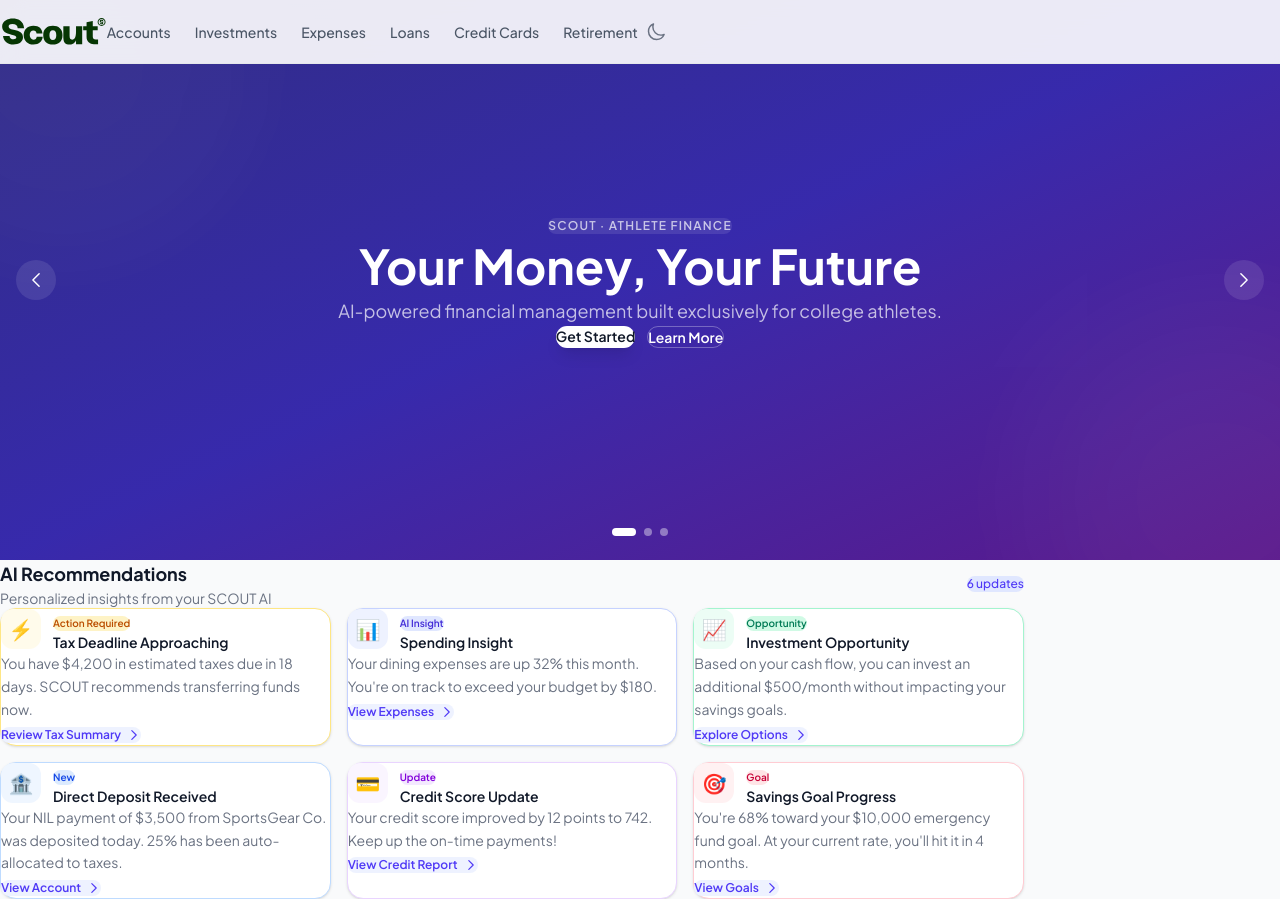
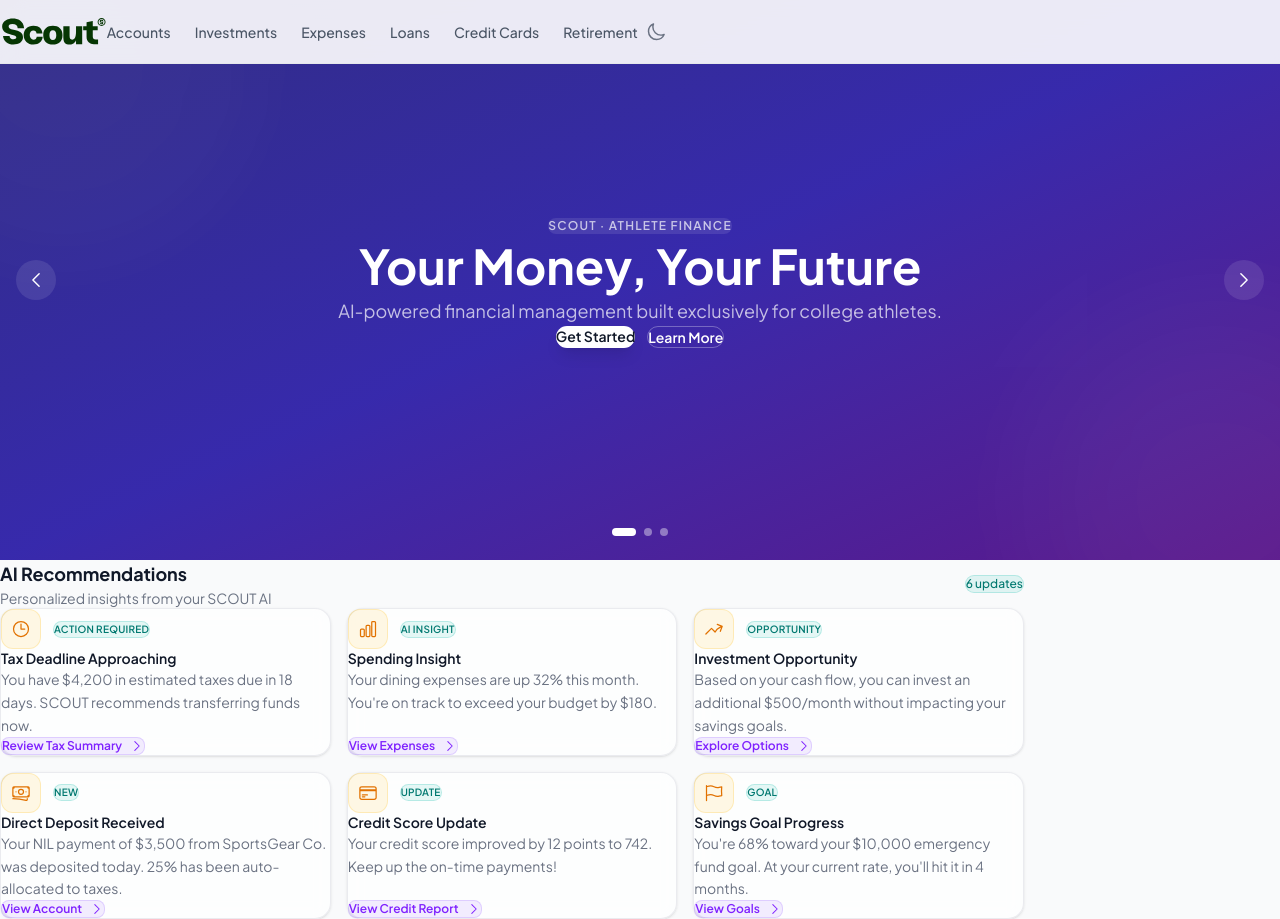
Before and after one commit to karimlo/prototype, a Vue app: page /#/login in a window 1280 px wide. Both pictures are taken after typing "name@example.com", "Sample123" into the empty fields and a click on the button "Sign in". Built offline with nearby package versions, Linux system fonts and the light colour scheme.

Commit message:
fix: monochrome thin SVG icons, unified gold/teal/violet glass cards, fix all button padding

```diff
--- a/src/components/FinanceCards.vue
+++ b/src/components/FinanceCards.vue
@@ -1,120 +1,105 @@
 <script setup>
+// Thin monochrome SVG icon paths (Heroicons outline, stroke-width 1.5)
+const icons = {
+  clock:    'M12 6v6h4.5m4.5 0a9 9 0 1 1-18 0 9 9 0 0 1 18 0Z',
+  chart:    'M3 13.125C3 12.504 3.504 12 4.125 12h2.25c.621 0 1.125.504 1.125 1.125v6.75C7.5 20.496 6.996 21 6.375 21h-2.25A1.125 1.125 0 0 1 3 19.875v-6.75ZM9.75 8.625c0-.621.504-1.125 1.125-1.125h2.25c.621 0 1.125.504 1.125 1.125v11.25c0 .621-.504 1.125-1.125 1.125h-2.25a1.125 1.125 0 0 1-1.125-1.125V8.625ZM16.5 4.125c0-.621.504-1.125 1.125-1.125h2.25C20.496 3 21 3.504 21 4.125v15.75c0 .621-.504 1.125-1.125 1.125h-2.25a1.125 1.125 0 0 1-1.125-1.125V4.125Z',
+  trending: 'M2.25 18 9 11.25l4.306 4.306a11.95 11.95 0 0 1 5.814-5.518l2.74-1.22m0 0-5.94-2.281m5.94 2.28-2.28 5.941',
+  banknote: 'M2.25 18.75a60.07 60.07 0 0 1 15.797 2.101c.727.198 1.453-.342 1.453-1.096V18.75M3.75 4.5v.75A.75.75 0 0 1 3 6h-.75m0 0v-.375c0-.621.504-1.125 1.125-1.125H20.25M2.25 6v9m18-10.5v.75c0 .414.336.75.75.75h.75m-1.5-1.5h.375c.621 0 1.125.504 1.125 1.125v9.75c0 .621-.504 1.125-1.125 1.125h-.375m1.5-1.5H21a.75.75 0 0 0-.75.75v.75m0 0H3.75m0 0h-.375a1.125 1.125 0 0 1-1.125-1.125V15m1.5 1.5v-.75A.75.75 0 0 0 3 15h-.75M15 10.5a3 3 0 1 1-6 0 3 3 0 0 1 6 0Zm3 0h.008v.008H18V10.5Zm-12 0h.008v.008H6V10.5Z',
+  card:     'M2.25 8.25h19.5M2.25 9h19.5m-16.5 5.25h6m-6 2.25h3m-3.75 3h15a2.25 2.25 0 0 0 2.25-2.25V6.75A2.25 2.25 0 0 0 19.5 4.5h-15a2.25 2.25 0 0 0-2.25 2.25v10.5A2.25 2.25 0 0 0 4.5 19.5Z',
+  flag:     'M3 3v1.5M3 21v-6m0 0 2.77-.693a9 9 0 0 1 6.208.682l.108.054a9 9 0 0 0 6.086.71l3.114-.732a48.524 48.524 0 0 1-.005-10.499l-3.11.732a9 9 0 0 1-6.085-.711l-.108-.054a9 9 0 0 0-6.208-.682L3 4.5M3 15V4.5',
+}
+
 const cards = [
-  {
-    type: 'alert',
-    icon: '⚡',
-    color: 'amber',
-    title: 'Tax Deadline Approaching',
-    body: 'You have $4,200 in estimated taxes due in 18 days. SCOUT recommends transferring funds now.',
-    action: 'Review Tax Summary',
-    badge: 'Action Required',
-  },
-  {
-    type: 'insight',
-    icon: '📊',
-    color: 'indigo',
-    title: 'Spending Insight',
-    body: 'Your dining expenses are up 32% this month. You\'re on track to exceed your budget by $180.',
-    action: 'View Expenses',
-    badge: 'AI Insight',
-  },
-  {
-    type: 'opportunity',
-    icon: '📈',
-    color: 'emerald',
-    title: 'Investment Opportunity',
-    body: 'Based on your cash flow, you can invest an additional $500/month without impacting your savings goals.',
-    action: 'Explore Options',
-    badge: 'Opportunity',
-  },
-  {
-    type: 'info',
-    icon: '🏦',
-    color: 'blue',
-    title: 'Direct Deposit Received',
-    body: 'Your NIL payment of $3,500 from SportsGear Co. was deposited today. 25% has been auto-allocated to taxes.',
-    action: 'View Account',
-    badge: 'New',
-  },
-  {
-    type: 'info',
-    icon: '💳',
-    color: 'purple',
-    title: 'Credit Score Update',
-    body: 'Your credit score improved by 12 points to 742. Keep up the on-time payments!',
-    action: 'View Credit Report',
-    badge: 'Update',
-  },
-  {
-    type: 'opportunity',
-    icon: '🎯',
-    color: 'rose',
-    title: 'Savings Goal Progress',
-    body: 'You\'re 68% toward your $10,000 emergency fund goal. At your current rate, you\'ll hit it in 4 months.',
-    action: 'View Goals',
-    badge: 'Goal',
-  },
+  { icon: 'clock',    badge: 'Action Required', title: 'Tax Deadline Approaching',  body: 'You have $4,200 in estimated taxes due in 18 days. SCOUT recommends transferring funds now.',                                        action: 'Review Tax Summary'  },
+  { icon: 'chart',    badge: 'AI Insight',       title: 'Spending Insight',           body: "Your dining expenses are up 32% this month. You're on track to exceed your budget by $180.",                                           action: 'View Expenses'       },
+  { icon: 'trending', badge: 'Opportunity',      title: 'Investment Opportunity',     body: 'Based on your cash flow, you can invest an additional $500/month without impacting your savings goals.',                               action: 'Explore Options'     },
+  { icon: 'banknote', badge: 'New',              title: 'Direct Deposit Received',    body: 'Your NIL payment of $3,500 from SportsGear Co. was deposited today. 25% has been auto-allocated to taxes.',                           action: 'View Account'        },
+  { icon: 'card',     badge: 'Update',           title: 'Credit Score Update',        body: 'Your credit score improved by 12 points to 742. Keep up the on-time payments!',                                                       action: 'View Credit Report'  },
+  { icon: 'flag',     badge: 'Goal',             title: 'Savings Goal Progress',      body: "You're 68% toward your $10,000 emergency fund goal. At your current rate, you'll hit it in 4 months.",                                action: 'View Goals'          },
 ]
-
-const colorMap = {
-  amber:   { badge: 'bg-amber-100 text-amber-700 dark:bg-amber-900/30 dark:text-amber-400', icon: 'bg-amber-50 dark:bg-amber-900/20', border: 'border-amber-200 dark:border-amber-800/50' },
-  indigo:  { badge: 'bg-indigo-100 text-indigo-700 dark:bg-indigo-900/30 dark:text-indigo-400', icon: 'bg-indigo-50 dark:bg-indigo-900/20', border: 'border-indigo-200 dark:border-indigo-800/50' },
-  emerald: { badge: 'bg-emerald-100 text-emerald-700 dark:bg-emerald-900/30 dark:text-emerald-400', icon: 'bg-emerald-50 dark:bg-emerald-900/20', border: 'border-emerald-200 dark:border-emerald-800/50' },
-  blue:    { badge: 'bg-blue-100 text-blue-700 dark:bg-blue-900/30 dark:text-blue-400', icon: 'bg-blue-50 dark:bg-blue-900/20', border: 'border-blue-200 dark:border-blue-800/50' },
-  purple:  { badge: 'bg-purple-100 text-purple-700 dark:bg-purple-900/30 dark:text-purple-400', icon: 'bg-purple-50 dark:bg-purple-900/20', border: 'border-purple-200 dark:border-purple-800/50' },
-  rose:    { badge: 'bg-rose-100 text-rose-700 dark:bg-rose-900/30 dark:text-rose-400', icon: 'bg-rose-50 dark:bg-rose-900/20', border: 'border-rose-200 dark:border-rose-800/50' },
-}
 </script>
 
 <template>
   <section class="px-5 md:px-8 py-8">
     <div class="max-w-5xl mx-auto">
+
+      <!-- Section header -->
       <div class="flex items-center justify-between mb-6">
         <div>
           <h2 class="text-lg font-bold text-gray-900 dark:text-white">AI Recommendations</h2>
           <p class="text-sm text-gray-500 dark:text-gray-400 mt-0.5">Personalized insights from your SCOUT AI</p>
         </div>
-        <span class="text-xs px-2.5 py-1 rounded-full bg-indigo-100 dark:bg-indigo-900/30 text-indigo-600 dark:text-indigo-400 font-medium">
+        <span class="text-xs font-medium px-3 py-1.5 rounded-full
+          bg-teal-500/10 text-teal-700 dark:text-teal-400
+          border border-teal-500/20">
           {{ cards.length }} updates
         </span>
       </div>
 
+      <!-- Cards grid -->
       <div class="grid grid-cols-1 md:grid-cols-2 lg:grid-cols-3 gap-4">
         <div
           v-for="(card, i) in cards"
           :key="i"
-          class="group bg-white dark:bg-gray-900 rounded-2xl border p-6 shadow-sm
-            hover:shadow-md hover:-translate-y-0.5 transition-all duration-300 cursor-pointer"
-          :class="colorMap[card.color].border"
+          class="group flex flex-col
+            bg-white/70 dark:bg-white/[0.04]
+            backdrop-blur-sm
+            border border-gray-200/80 dark:border-white/[0.08]
+            rounded-2xl p-6 shadow-sm
+            hover:shadow-md hover:-translate-y-0.5
+            transition-all duration-300 cursor-pointer"
         >
-          <div class="flex items-start gap-3 mb-3">
-            <div class="w-10 h-10 rounded-xl flex items-center justify-center text-xl shrink-0"
-              :class="colorMap[card.color].icon">
-              {{ card.icon }}
+          <!-- Icon + badge row -->
+          <div class="flex items-center gap-3 mb-4">
+            <!-- Monochrome thin-line icon -->
+            <div class="w-10 h-10 rounded-xl shrink-0 flex items-center justify-center
+              bg-amber-400/10 dark:bg-amber-400/[0.08]
+              border border-amber-400/20 dark:border-amber-400/15">
+              <svg xmlns="http://www.w3.org/2000/svg"
+                class="w-5 h-5 text-amber-600 dark:text-amber-400"
+                fill="none" viewBox="0 0 24 24"
+                stroke="currentColor" stroke-width="1.5">
+                <path stroke-linecap="round" stroke-linejoin="round" :d="icons[card.icon]" />
+              </svg>
             </div>
-            <div class="flex-1 min-w-0">
-              <span class="inline-block text-[10px] font-semibold px-2 py-0.5 rounded-full mb-1"
-                :class="colorMap[card.color].badge">
-                {{ card.badge }}
-              </span>
-              <h3 class="text-sm font-semibold text-gray-900 dark:text-white leading-snug">{{ card.title }}</h3>
-            </div>
+            <!-- Badge -->
+            <span class="text-[10px] font-semibold tracking-wide uppercase
+              px-2.5 py-1 rounded-full
+              bg-teal-500/10 dark:bg-teal-400/10
+              text-teal-700 dark:text-teal-400
+              border border-teal-500/20 dark:border-teal-400/15">
+              {{ card.badge }}
+            </span>
           </div>
-          <p class="text-sm text-gray-500 dark:text-gray-400 leading-relaxed mb-4">{{ card.body }}</p>
-          <button class="inline-flex items-center gap-1.5 group-hover:gap-2.5
-            text-xs font-semibold text-indigo-600 dark:text-indigo-400
-            hover:text-indigo-700 dark:hover:text-indigo-300
-            px-3 py-1.5 rounded-lg
-            bg-indigo-50 dark:bg-indigo-900/20
-            hover:bg-indigo-100 dark:hover:bg-indigo-900/40
-            transition-all duration-200">
+
+          <!-- Title -->
+          <h3 class="text-sm font-semibold text-gray-900 dark:text-white leading-snug mb-2">
+            {{ card.title }}
+          </h3>
+
+          <!-- Body -->
+          <p class="text-sm text-gray-500 dark:text-gray-400 leading-relaxed mb-5 flex-1">
+            {{ card.body }}
+          </p>
+
+          <!-- Action button — proper padding so text never touches border -->
+          <button class="self-start inline-flex items-center gap-2
+            text-xs font-semibold
+            text-violet-600 dark:text-violet-400
+            bg-violet-500/10 dark:bg-violet-400/10
+            border border-violet-500/20 dark:border-violet-400/15
+            hover:bg-violet-500/20 dark:hover:bg-violet-400/20
+            px-4 py-2 rounded-lg
+            transition-all duration-200
+            group-hover:gap-3">
             {{ card.action }}
-            <svg xmlns="http://www.w3.org/2000/svg" class="w-3.5 h-3.5 transition-all duration-200" fill="none" viewBox="0 0 24 24" stroke="currentColor" stroke-width="2">
+            <svg xmlns="http://www.w3.org/2000/svg" class="w-3.5 h-3.5 shrink-0" fill="none" viewBox="0 0 24 24" stroke="currentColor" stroke-width="1.75">
               <path stroke-linecap="round" stroke-linejoin="round" d="m8.25 4.5 7.5 7.5-7.5 7.5" />
             </svg>
           </button>
         </div>
       </div>
+
     </div>
   </section>
 </template>
```
Also changed, not shown: src/pages/LoginPage.vue (+10 -10 lines).
